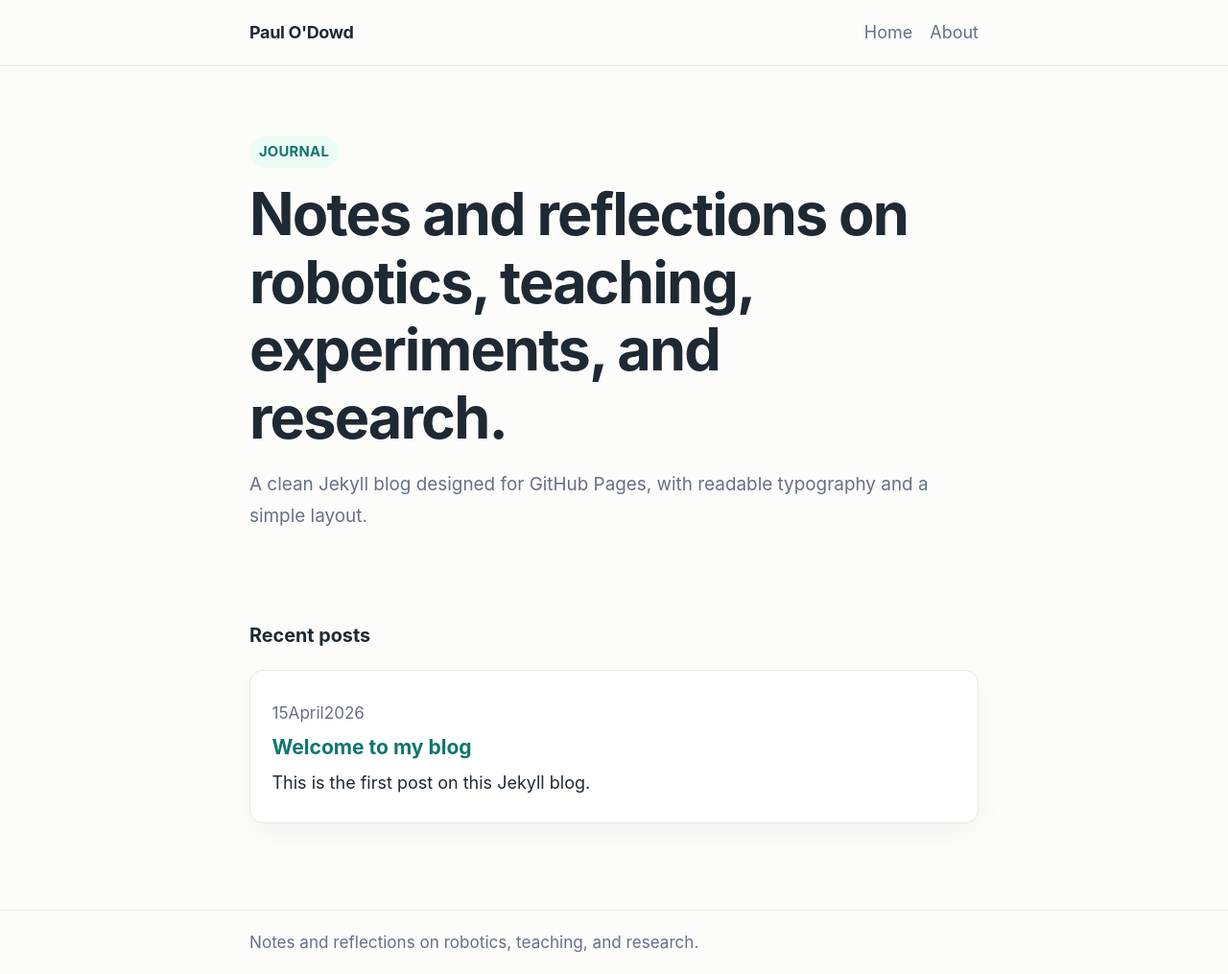
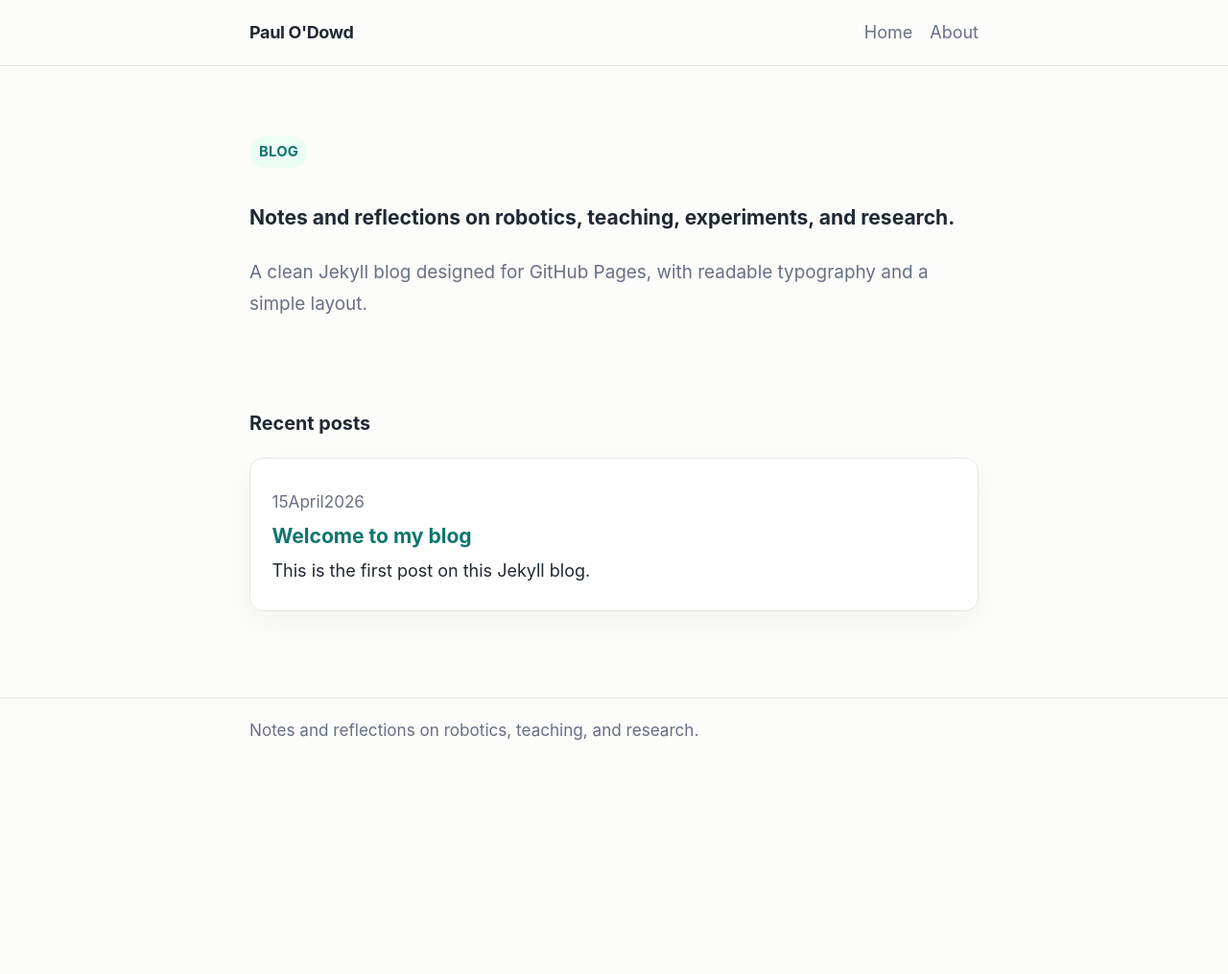
Before and after one commit to paulodowd/paulodowd.github.io, a Jekyll site: the page built from index.html, in a window 1280 px wide and 1015 px high. Shown: the whole window at 96% size. Built offline with Jekyll 4.4.1, drawn with Linux system fonts in a browser that asks for light colours.

Commit message:
updating

```diff
--- a/index.html
+++ b/index.html
@@ -4,8 +4,8 @@ title: Home
 ---
 
 <section class="hero">
-  <p class="eyebrow">Journal</p>
-  <h1>Notes and reflections on robotics, teaching, experiments, and research.</h1>
+  <p class="eyebrow">Blog</p>
+  <h3>Notes and reflections on robotics, teaching, experiments, and research.</h1>
   <p class="hero-text">A clean Jekyll blog designed for GitHub Pages, with readable typography and a simple layout.</p>
 </section>
 
```
Also changed, not shown: 1 other file.
